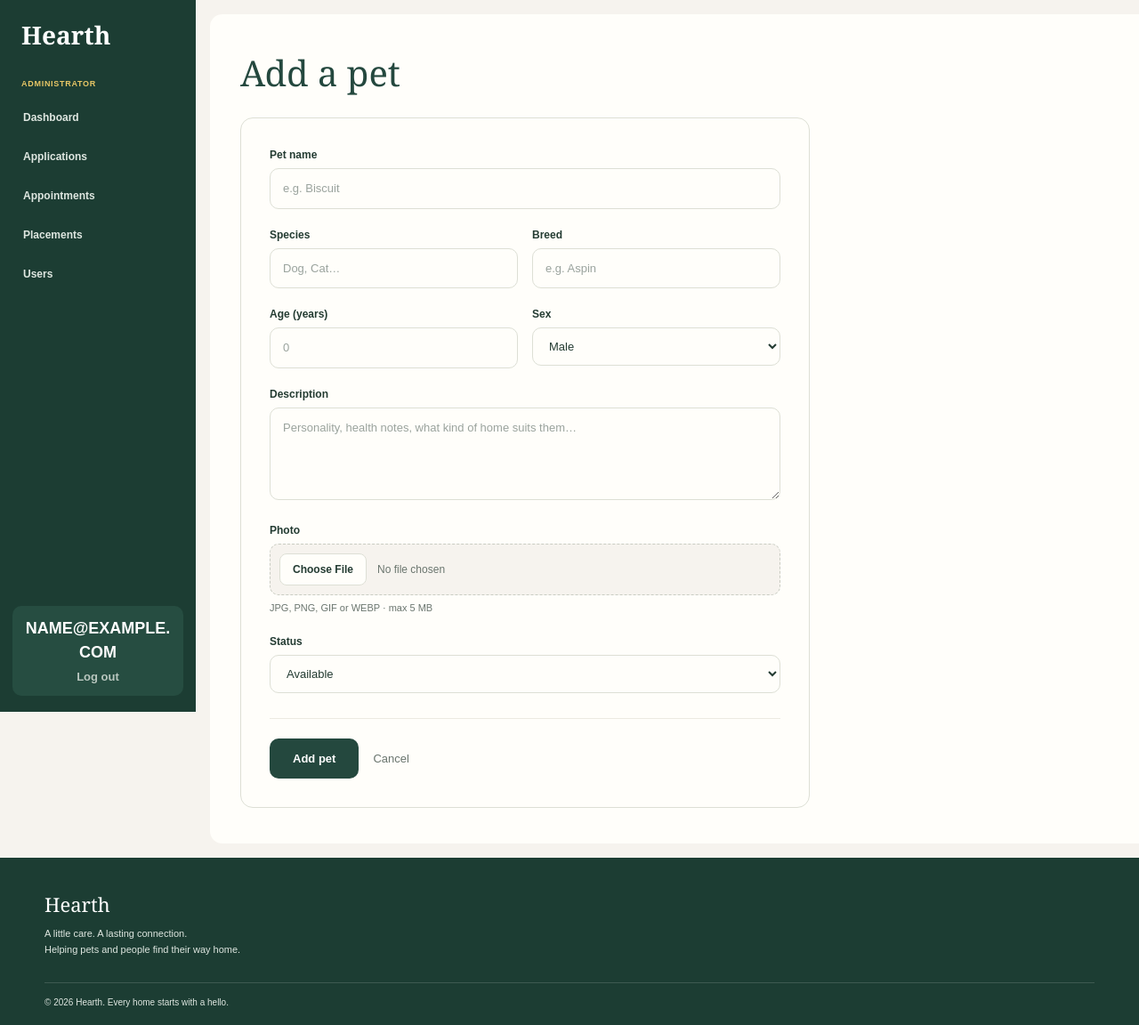
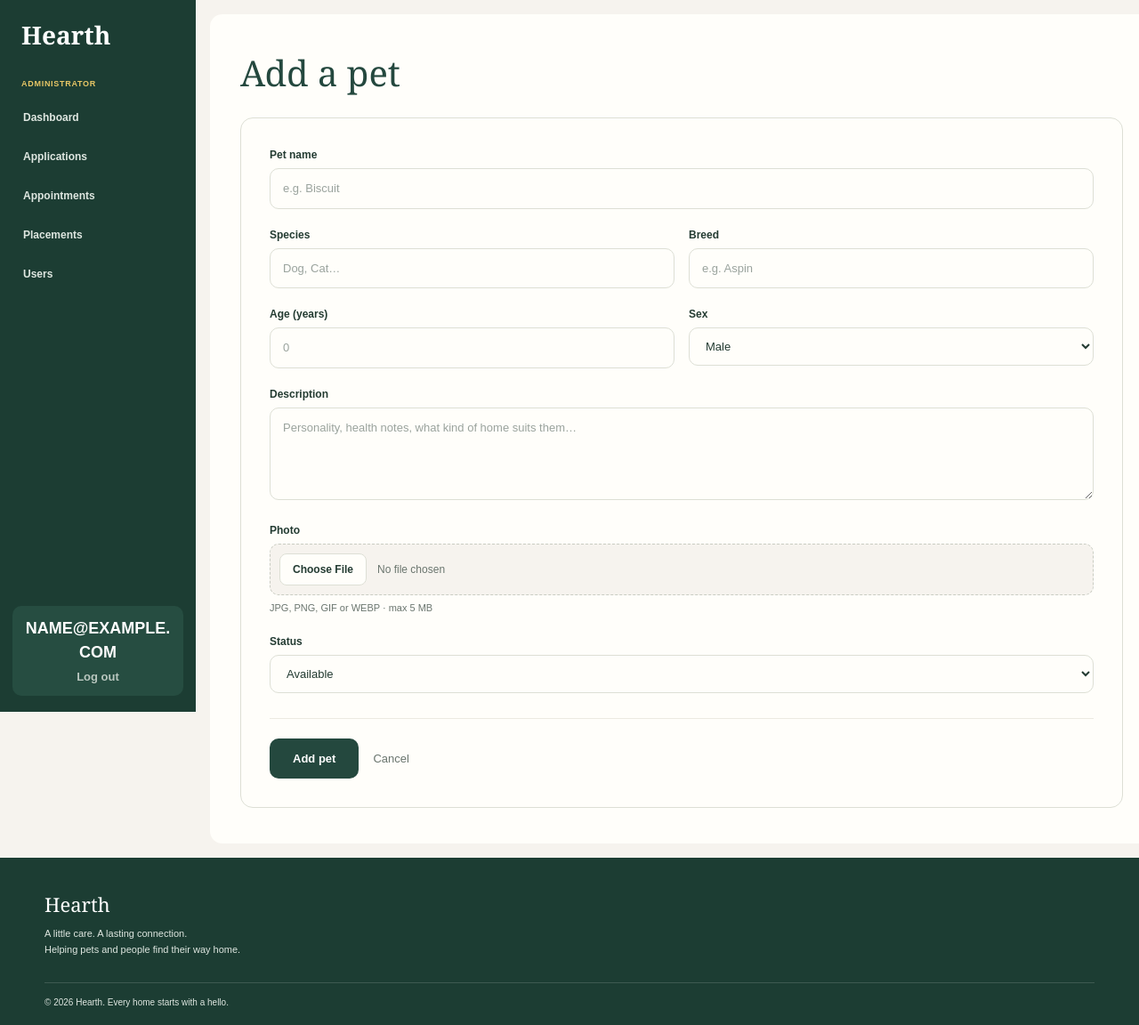
Before and after one commit to 8mvr/final_project, a PHP site: page /userDashboard/addpet.php in a window 1280 px wide. Shown: the whole page at 89% size. Run offline with PHP 8.4, Linux system fonts and the light colour scheme; the visitor is signed in with stand-in values (Sample User, id 1); data comes from the database, SQL or seed files in the repository.

Commit message:
update admin and pet CSS styles; add new pet images

```diff
--- a/assets/css/pet.css
+++ b/assets/css/pet.css
@@ -144,7 +144,7 @@ input[type="submit"]:hover { background: #1c3a32; }
 
 .notice { max-width: 640px; margin: 0 0 16px; padding: 12px 14px; background: #f9e6e2; border: 1px solid #e8b9b2; border-radius: 10px; color: #b3423a; font-weight: 500; }
 
-form.pet-form { max-width: 640px; padding: 32px; line-height: 1.5; border-radius: 14px; }
+form.pet-form { max-width: 1560px; padding: 32px; line-height: 1.5; border-radius: 14px; }
 .pet-form .field { margin-bottom: 20px; }
 .pet-form .field-row { display: grid; grid-template-columns: 1fr 1fr; gap: 16px; }
 .pet-form label { display: block; margin-bottom: 6px; font-size: 12px; font-weight: 600; color: #233b32; }
```
Also changed, not shown: uploads/pet_1795325554_c46d2b09.jpeg (added), uploads/pet_1795325612_f3474896.jpeg (added), uploads/pet_1795325736_f32d240c.jpeg (added), uploads/pet_1795326593_48f0689d.jpeg (added), uploads/pet_1795326655_38ce930a.jpeg (added), uploads/pet_1795326712_20a2511b.jpeg (added), uploads/pet_1795330082_c5c650a4.jpeg (added), uploads/pet_1795330152_e66037c1.jpeg (added), uploads/pet_1795330192_9d8f8b71.jpeg (added).
